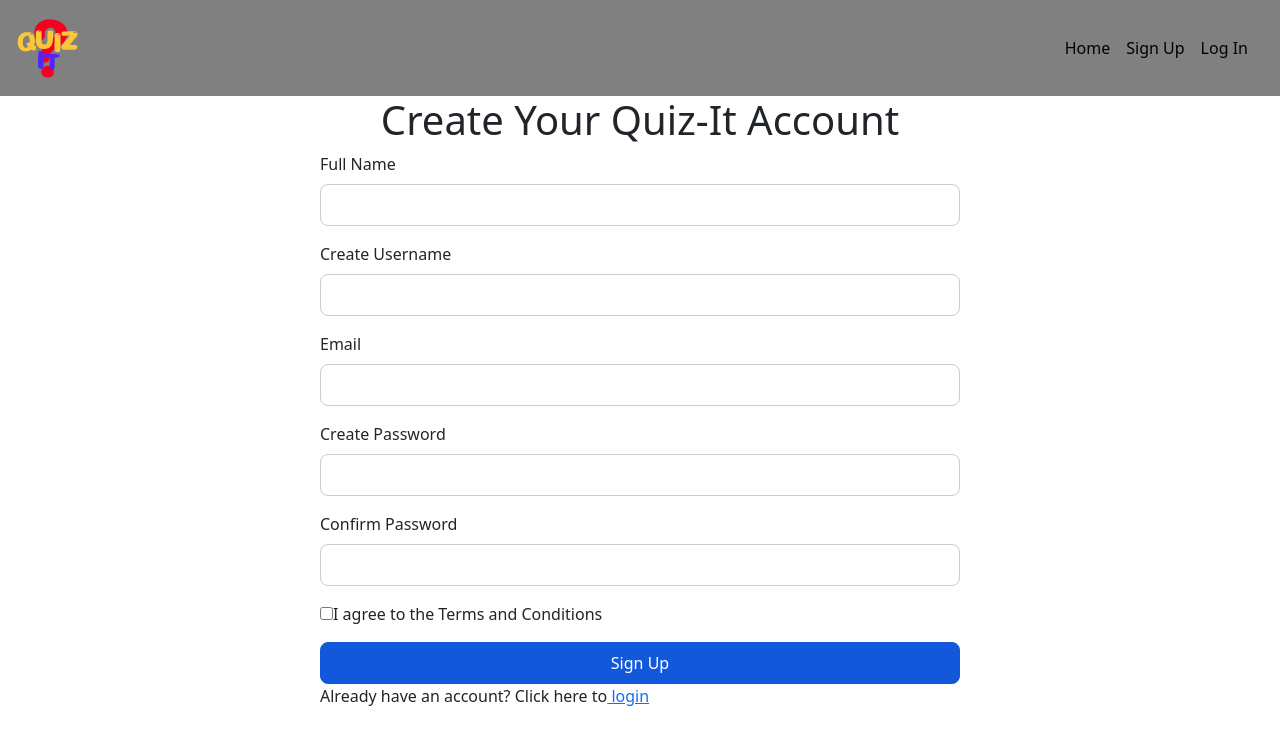
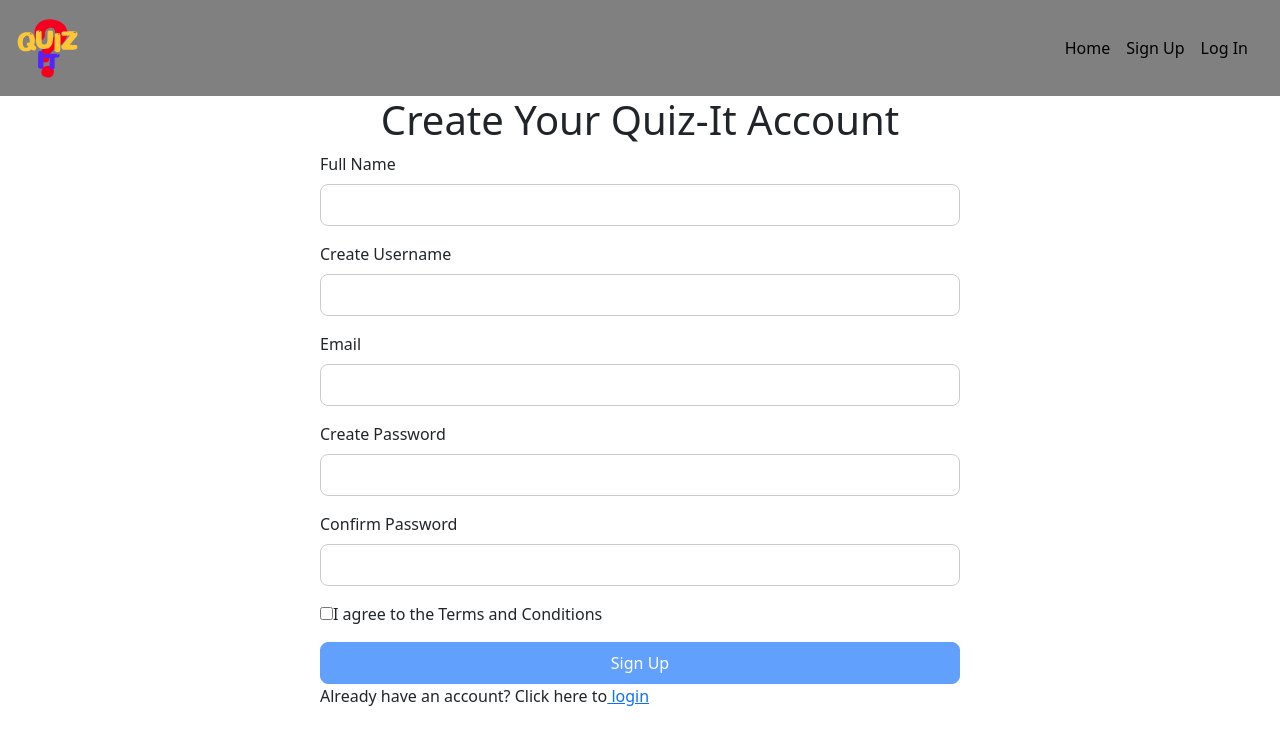
Before and after one commit to mashalnaeem/mashal-naeem-quizit, a React (Create React App) app: page /signup in a window 1280 px wide. Shown: the top 744 px of the page. Built offline with nearby package versions, Linux system fonts and the light colour scheme.

Commit message:
edit signup page to show user a modal on successful sign up and redirects to the login page

```diff
--- a/src/pages/SignUpPage/SignUpPage.js
+++ b/src/pages/SignUpPage/SignUpPage.js
@@ -4,6 +4,7 @@ import { useState } from 'react';
 import axios from 'axios';
 import Input from "../../components/Input/Input.js"
 import { Link } from "react-router-dom";
+import { Button, Modal } from 'react-bootstrap';
 
 function SignupPage() {
   const [username, setUsername] = useState('');
@@ -13,6 +14,7 @@ function SignupPage() {
   const [confirmPassword, setConfirmPassword] = useState('');
   const [agreeTerms, setAgreeTerms] = useState(false);
   const [errorMessage, setErrorMessage] = useState('');
+  const [showModal, setShowModal] = useState(false);
 
   const handleSignup = async (e) => {
     e.preventDefault(); // Prevent default form submission
@@ -36,13 +38,7 @@ function SignupPage() {
       const response = await axios.post('http://localhost:8080/api/users/register', userData);
 
       // Handle successful signup
-      console.log('Signup successful:', response.data);
-
-      // Extract the JWT token from the response
-      const token = response.data.token;
-
-      // Store the token in sessionStorage
-      sessionStorage.setItem('token', token);
+      setShowModal(true);
 
     } catch (error) {
       // Handle signup error
@@ -56,6 +52,10 @@ function SignupPage() {
       }
     }
   };
+
+  const handleClick = () => {
+    setShowModal(false);
+  }
 
   return (
     <div className="form">
@@ -120,7 +120,30 @@ function SignupPage() {
         {password !== confirmPassword && <p className="form__error">Passwords don't match</p>}
 
         {/* Sign Up Button */}
-        <button className="form__button" type="submit" disabled={!agreeTerms || password !== confirmPassword}>Sign Up</button>
+        <Button
+          className="form__button"
+          type="submit"
+          disabled={!agreeTerms || password !== confirmPassword}>
+          Sign Up
+        </Button>
+
+        {/* Modal for successful signup */}
+        <Modal show={showModal} onHide={() => setShowModal(false)}>
+          <Modal.Header closeButton>
+            <Modal.Title>Signup Successful</Modal.Title>
+          </Modal.Header>
+          <Modal.Body>
+            <p>Your account has been successfully created!</p>
+          </Modal.Body>
+          <Modal.Footer>
+            <Link to="/login">
+              <Button variant="primary" onClick={handleClick}>
+                Go to Login
+              </Button>
+            </Link>
+          </Modal.Footer>
+
+        </Modal>
       </form>
       <p>
         Already have an account? Click here to
```
Lines whose indentation alone changed are shown as unchanged.
